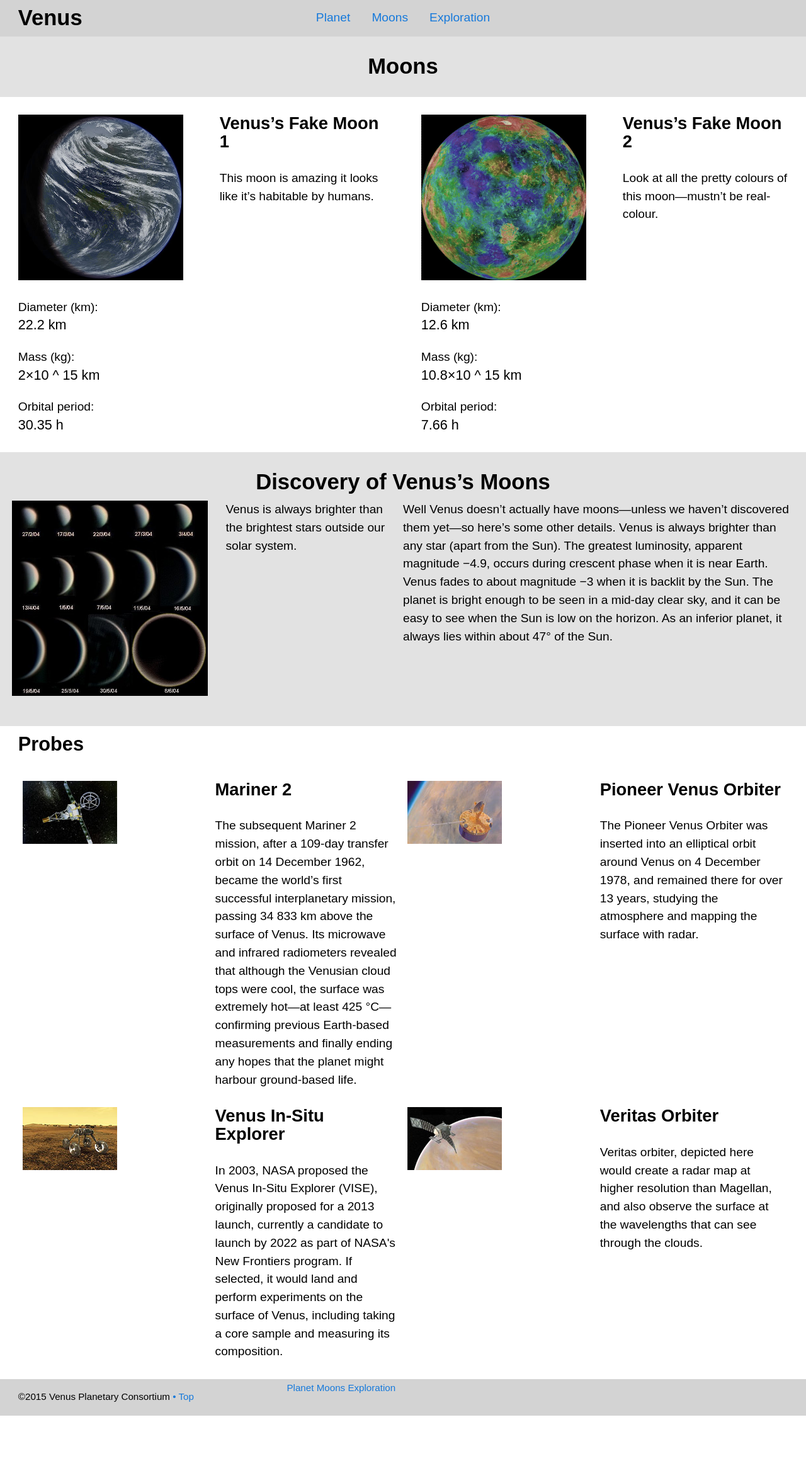
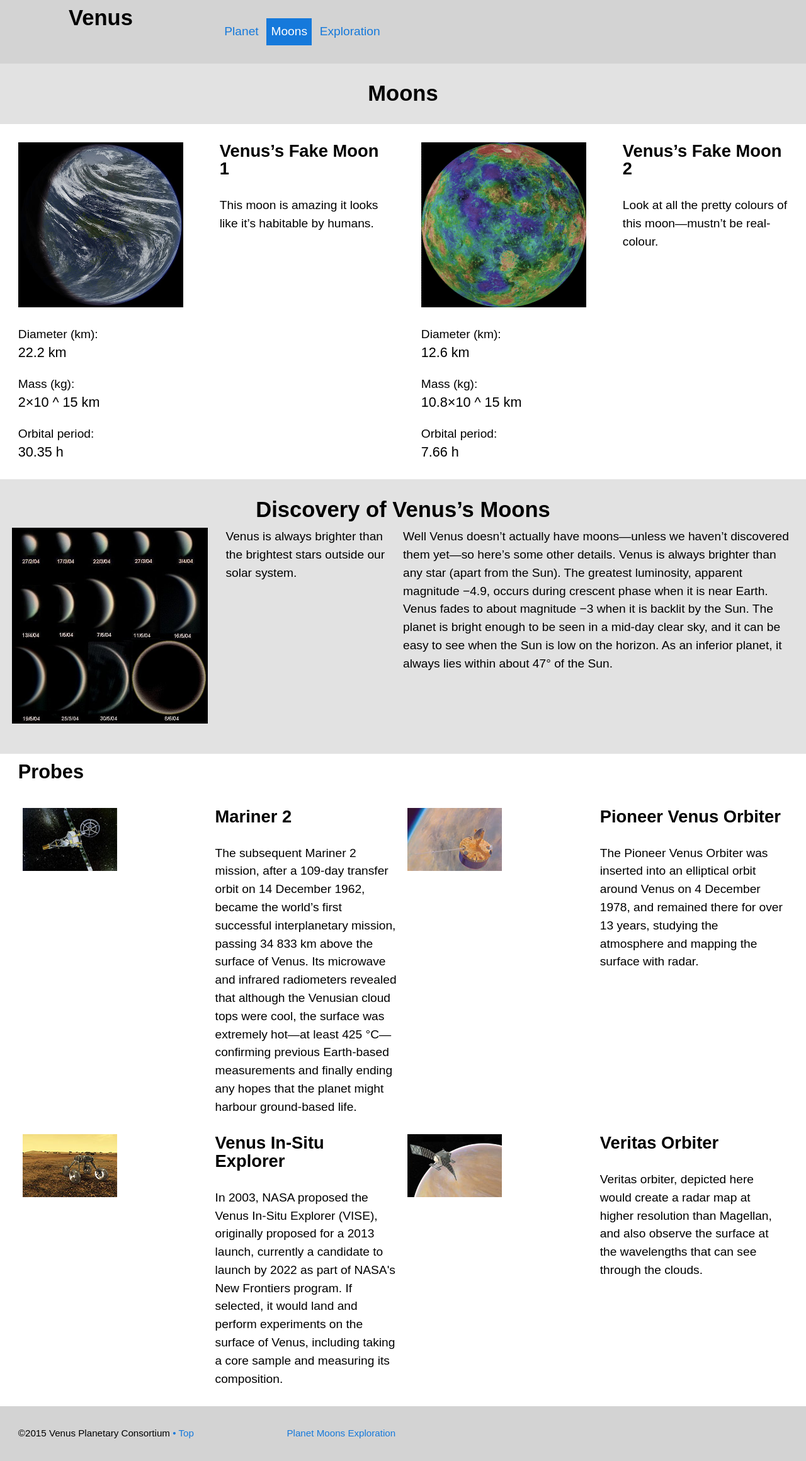
Before and after one commit to HeatherAnn/dsn1675-planet-website, a plain HTML site: page moons.html in a window 1280 px wide. Shown: the whole page at 63% size. Before the commit the page ends 2248 px from the top, so only its background shows below. Drawn offline with Linux system fonts and the light colour scheme.

Commit message:
Added stay active to nav.

```diff
--- a/css/main.css
+++ b/css/main.css
@@ -39,7 +39,6 @@ h1{
 
 figure{
   margin: 0;
-  padding-top: 1em;
   background-color: #eeeeee;
 }
 dd{
@@ -57,11 +56,10 @@ dd{
 .nav a{
   text-decoration: none;
   margin: 0;
-  padding: .75em;
   color: #1579db;
   display: block;
 }
-.nav a:hover{
+.nav a:hover, .nav a.active{
   background-color: #1579db;
   color: #fff;
 }
--- a/moons.html
+++ b/moons.html
@@ -14,19 +14,20 @@
 </head>
 <body>
 
+  <body>
+
     <header id="header">
-
     <div class="grid">
-    <div class="unit xs-1 s-1 m-1-3 l-1-3 gutter">
-       <h1 class="push-0 text-left">Venus</h1>
+      <div class="unit xs-1 s-1 m-1-3 l-1-4">
+         <h1>Venus</h1>
       </div>
 
-  <nav class="nav unit xs-1 s-1 m-1-3 l-1-3">
+    <nav class="nav unit xs-1 s-1 m-1-3 l-1-4 pad-t pad-b">
         <ul>
-        <li><a href="index.html">Planet</a></li>
-        <li><a href="moons.html">Moons</a></li>
-        <li><a href="exploration.html">Exploration</a></li>
-      </ul>
+          <li><a class="island-1-4" href="index.html">Planet</a></li>
+          <li><a class="island-1-4 active" href="moons.html">Moons</a></li>
+          <li><a class="island-1-4" href="exploration.html">Exploration</a></li>
+        <ul>
     <nav>
     </div>
     </header>
@@ -108,7 +109,11 @@
     <div class="grid xs-1 s-1 m-1 l-1 xl-1 pad-b">
 
 <div class="unit xs-1 s-1 m-1-3 l-1-4 xl-1-3 gutter-1-4">
+  <div class="media">
+  <div class="media__img">
 <img src="images/mariner-2.jpg" alt="The Mariner 2.">
+</div>
+</div>
 </div>
 
 <div class="unit xs-1 s-1 m-2-3 l-1-4 xl-1-3 gutter-1-4">
@@ -117,7 +122,11 @@
 </div>
 
 <div class="unit xs-1 s-1 m-1-3 l-1-4 xl-1-3 gutter-1-4">
+  <div class="media">
+  <div class="media__img">
  <img src="images/pioneer.jpg" alt="The Pioneer Venus Orbiter.">
+ </div>
+ </div>
 </div>
 
 <div class="unit xs-1 s-1 m-2-3 l-1-4 xl-1-3 gutter-1-4">
@@ -129,7 +138,11 @@
 <div class="grid pad-b">
 
 <div class="unit xs-1 s-1 m-1-3 l-1-4 xl-1-3 gutter-1-4">
+  <div class="media">
+  <div class="media__img">
  <img src="images/vise.jpg" alt="The Venus In-Situ Explorer.">
+ </div>
+ </div>
 </div>
 
 <div class="unit xs-1 s-1 m-2-3 l-1-4 xl-1-3 gutter-1-4">
@@ -138,7 +151,11 @@
 </div>
 
 <div class="unit xs-1 s-1 m-1-3 l-1-4 xl-1-3 gutter-1-4">
+  <div class="media">
+  <div class="media__img">
   <img src="images/veritas.jpg" alt="The Veritas Orbiter">
+</div>
+</div>
 </div>
 
 <div class="unit xs-1 s-1 m-2-3 l-1-4 xl-1-3 gutter-1-4">
@@ -150,25 +167,25 @@
 
 
 
-<footer>
+<footer class="pad-t pad-b">
 <div class="grid grid-middle">
-<div class="grid xs-1 s-1 m-1-2 l-1-3 xl-1-3">
-<div class="unit l-1 gutter micro">
+<div class="unit xs-1 s-1 m-1-2 l-1-3">
+<div class="gutter micro">
   <p class="push-0">©2015 Venus Planetary Consortium<a class="top" href="#header"> • Top</a></p>
 </div>
 </div>
 
-<div class="grid m-1-2 l-2-3 xl-2-3">
-<nav class="nav-footer unit gutter micro">
+
+<div class="unit m-1-2 1-2-3">
+<nav class="nav-footer gutter micro">
     <ul class="push-0">
       <li><a href="index.html">Planet</a></li>
       <li><a href="moons.html">Moons</a></li>
       <li><a href="exploration.html">Exploration</a></li>
-    <ul>
+    </ul>
 <nav>
 </div>
 </div>
-
 
 </footer>
 
```
Also changed, not shown: exploration.html (+14 -10 lines), index.html (+5 -5 lines). Lines whose indentation alone changed are shown as unchanged.
